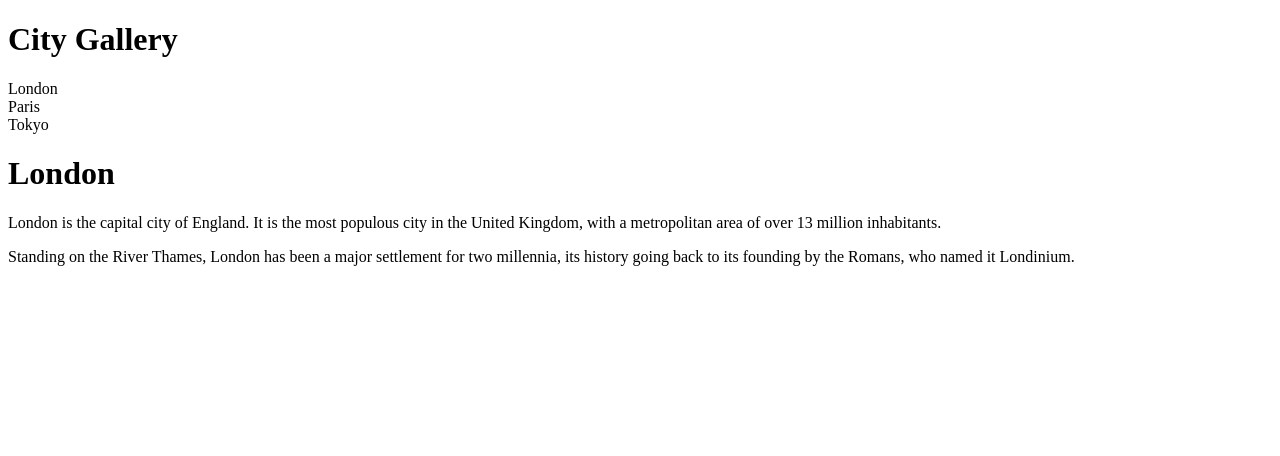
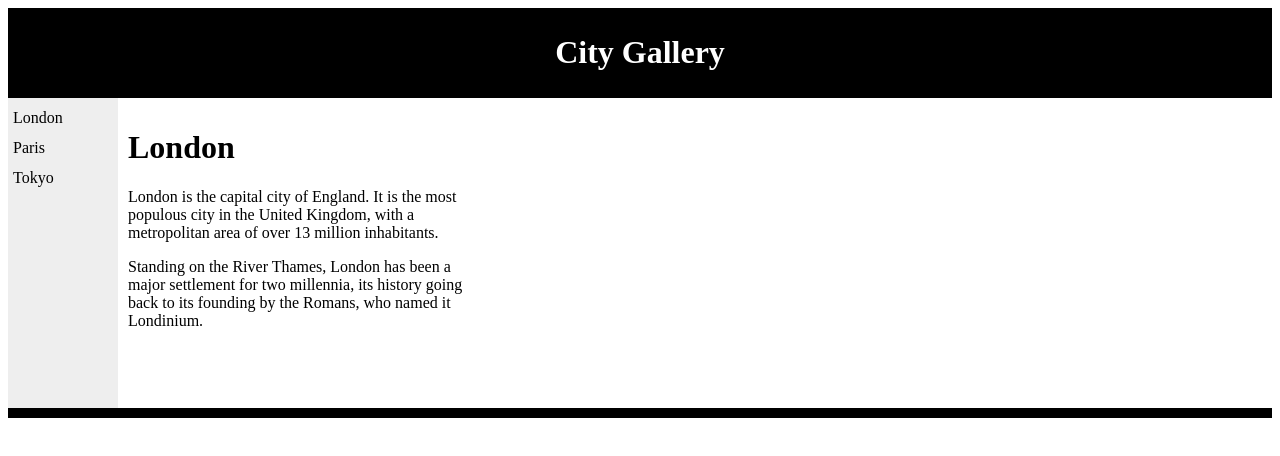
Before and after one commit to DianaRMiller/LAYOUTCODE, a plain HTML site: page indexB.html in a window 1280 px wide. Drawn offline with Linux system fonts and the light colour scheme.

Commit message:
Add link to indexB.html to stylesB.css

```diff
--- a/indexB.html
+++ b/indexB.html
@@ -2,6 +2,8 @@
 <html>
 <title></title>
 <head>
+<link href="CSSB/stylesB.css" rel="stylesheet" type="text/css" media="all">
+</head>
 <body>
 
 <div id="header">
```
